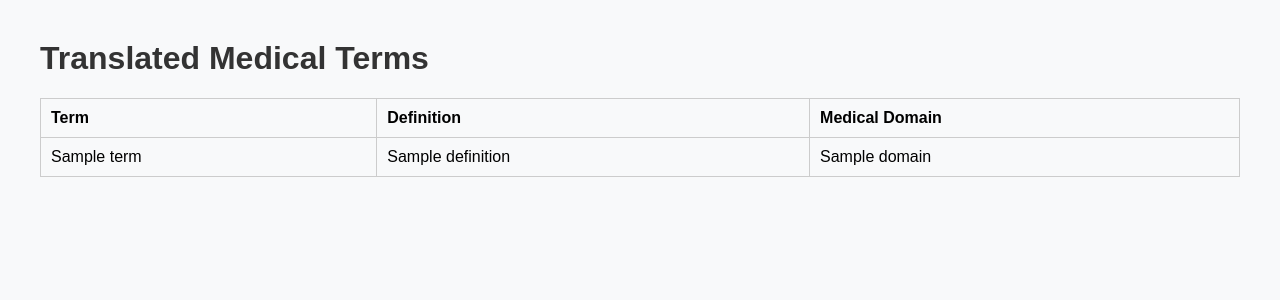
After one commit to withonly-sujal/Medical_Reports_Analyzer, a Django app: template records/templates/translation.html in a window 1280 px wide. The commit adds this page. Shown: the top 300 px of the page. Run offline with Django 5.2, Linux system fonts and the light colour scheme; the template is opened without the code that fills it: most values are stand-ins (such as "Sample title", 1, 10 or a date in 2020).

Commit message:
two features 1.Parsing + highlights 2.hard term explanation done

```diff
--- a/epa_translator/urls.py
+++ b/epa_translator/urls.py
@@ -24,4 +24,5 @@ urlpatterns = [
     path('upload/', views.upload_document, name='upload'),
     #path('', lambda request: redirect('upload/')),
     path('', views.homepage, name='home'),
+    path('translate/', views.translated_terms, name='translate'),
 ]
--- /dev/null
+++ b/records/templates/translation.html
@@ -0,0 +1,48 @@
+<!DOCTYPE html>
+<html lang="en">
+<head>
+    <meta charset="UTF-8">
+    <title>Medical Term Simplifier</title>
+    <style>
+        body {
+            font-family: Arial, sans-serif;
+            margin: 40px;
+            background-color: #f8f9fa;
+        }
+        h1 {
+            color: #333;
+        }
+        table {
+            width: 100%;
+            margin-top: 20px;
+            border-collapse: collapse;
+        }
+        th, td {
+            padding: 10px;
+            border: 1px solid #ccc;
+            text-align: left;
+        }
+        .no-terms {
+            font-style: italic;
+            color: gray;
+        }
+    </style>
+</head>
+<body>
+    <h1>Translated Medical Terms</h1>
+    {% if matched_terms %}
+        <table>
+            <tr><th>Term</th><th>Definition</th><th>Medical Domain</th></tr>
+            {% for item in matched_terms %}
+            <tr>
+                <td>{{ item.term }}</td>
+                <td>{{ item.definition }}</td>
+                <td>{{ item.domain }}</td>
+            </tr>
+            {% endfor %}
+        </table>
+    {% else %}
+        <p class="no-terms">No complex medical terms were found in your document.</p>
+    {% endif %}
+</body>
+</html>
```
Also changed, not shown: records/helpers.py (+22 -1 lines), records/templates/results.html (+8 -0 lines), records/views.py (+60 -27 lines).
